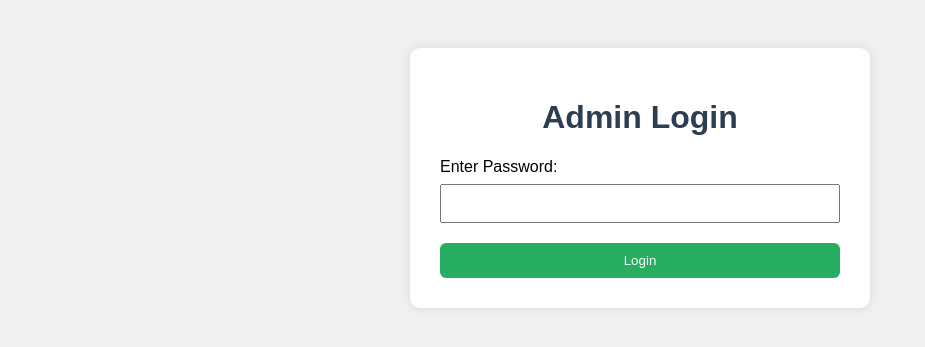
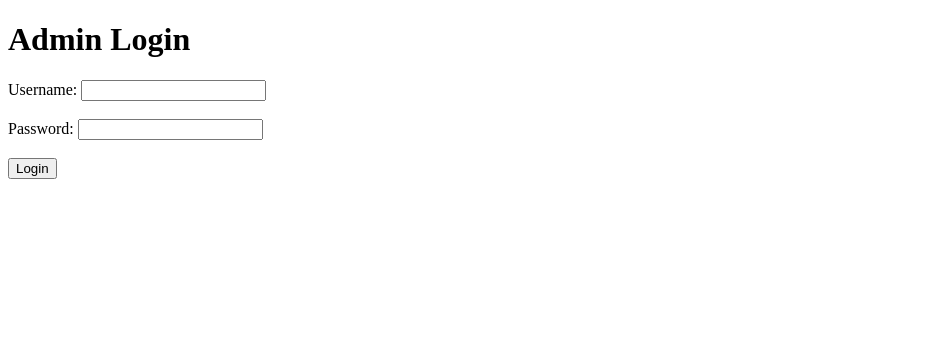
Before and after one commit to trentwsulz/loft-country-camp, a Flask app: page /admin in a window 1280 px wide. Shown: the top 347 px of the page, without its empty margins (0-925 px from the left). Run offline with Flask 3, Linux system fonts and the light colour scheme.

Commit message:
Update admin_login.html

```diff
--- a/templates/admin_login.html
+++ b/templates/admin_login.html
@@ -1,56 +1,20 @@
 <!DOCTYPE html>
-<html>
+<html lang="en">
 <head>
-  <title>Admin Login</title>
-  <style>
-    body {
-      font-family: sans-serif;
-      background: #f0f0f0;
-      padding: 40px;
-    }
-    .login-box {
-      background: #fff;
-      padding: 30px;
-      max-width: 400px;
-      margin: 0 auto;
-      border-radius: 10px;
-      box-shadow: 0 0 10px rgba(0,0,0,0.1);
-    }
-    h1 {
-      color: #2c3e50;
-      text-align: center;
-    }
-    label {
-      display: block;
-      margin-top: 20px;
-    }
-    input[type="password"], button {
-      width: 100%;
-      padding: 10px;
-      margin-top: 8px;
-      box-sizing: border-box;
-    }
-    button {
-      background: #27ae60;
-      color: white;
-      border: none;
-      border-radius: 6px;
-      cursor: pointer;
-      margin-top: 20px;
-    }
-    button:hover {
-      background: #219150;
-    }
-  </style>
+    <meta charset="UTF-8">
+    <meta name="viewport" content="width=device-width, initial-scale=1.0">
+    <title>Admin Login</title>
 </head>
 <body>
-  <div class="login-box">
     <h1>Admin Login</h1>
-    <form method="POST">
-      <label>Enter Password:</label>
-      <input type="password" name="password" required>
-      <button type="submit">Login</button>
+    <form action="/admin" method="POST">
+        <label for="username">Username:</label>
+        <input type="text" id="username" name="username" required><br><br>
+
+        <label for="password">Password:</label>
+        <input type="password" id="password" name="password" required><br><br>
+
+        <button type="submit">Login</button>
     </form>
-  </div>
 </body>
 </html>
```
